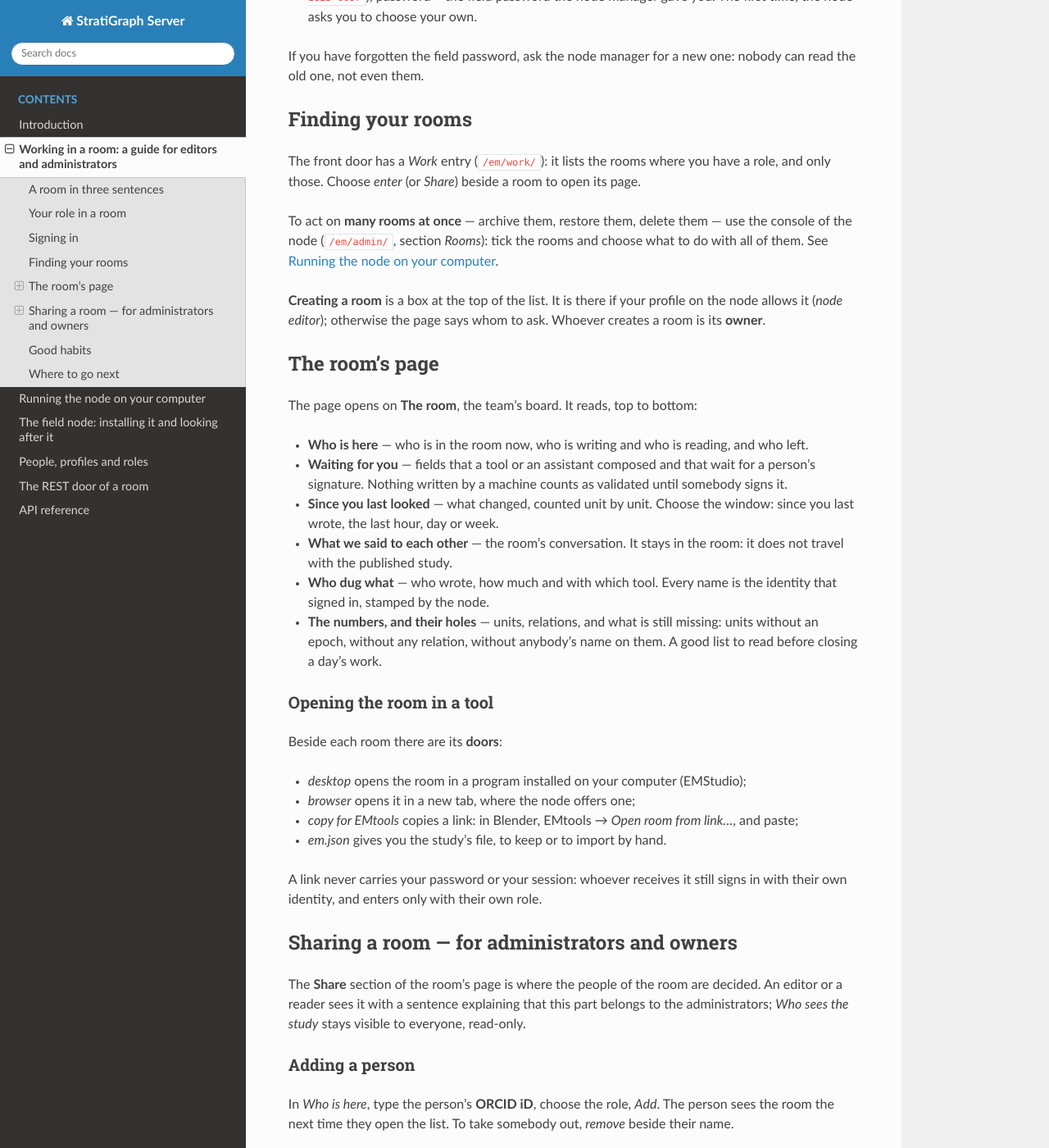
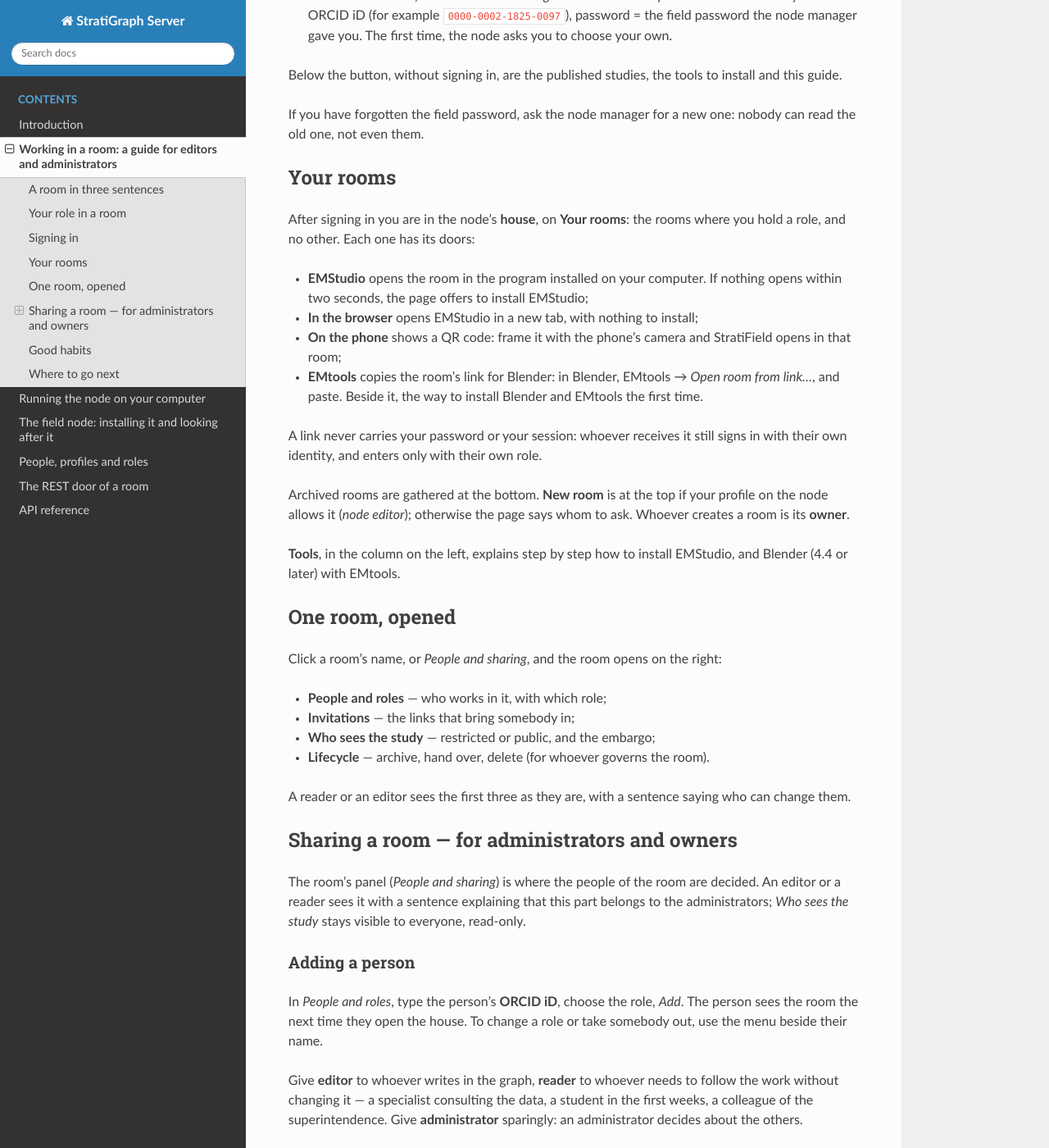
Before and after one commit to StratiGraph-ECCCH/stratigraph-server-doc, a Sphinx documentation site: the page built from docs/room-guide.rst, in a window 1280 px wide and 1400 px high, scrolled down 981 px. Shown: the whole window at 82% size. Built offline with Sphinx 7.4.7 and the Read the Docs theme 3.1.0, drawn with Linux system fonts in a browser that asks for light colours; some of the changed text lies outside the part shown.

Commit message:
The guides follow the node's new door and house: signing in at the door, Your rooms with each room's doors and the way to install the tools, a room opened in its panel, invitations that land in the house; the node's list with profiles and teams; the operator's sections in the house

```diff
--- a/docs/room-guide.rst
+++ b/docs/room-guide.rst
@@ -44,70 +44,64 @@ says which role was needed.
 Signing in
 ----------
 
-Open the node's front door in a browser — the address your node manager gives
-you, ending in ``/em/rooms/`` — and choose *Sign in*.
+Open the node's address in a browser — the one your node manager gives you, for
+example ``https://192.168.1.214:8443`` — and you are at the **door** of the node:
+one sentence on what is done here and one button.
 
 * **With a network**: *Sign in with ORCID*, with your usual ORCID account.
-* **On the excavation, without a network**: user name = your ORCID iD (for
-  example ``0000-0002-1825-0097``), password = the field password the node
-  manager gave you. The first time, the node asks you to choose your own.
+* **On the excavation, without a network**: *sign in with the node's password*.
+  User name = your ORCID iD (for example ``0000-0002-1825-0097``), password = the
+  field password the node manager gave you. The first time, the node asks you to
+  choose your own.
+
+Below the button, without signing in, are the published studies, the tools to
+install and this guide.
 
 If you have forgotten the field password, ask the node manager for a new one:
 nobody can read the old one, not even them.
 
-Finding your rooms
-------------------
+Your rooms
+----------
 
-The front door has a *Work* entry (``/em/work/``): it lists the rooms where you
-have a role, and only those. Choose *enter* (or *Share*) beside a room to
-open its page.
+After signing in you are in the node's **house**, on **Your rooms**: the rooms
+where you hold a role, and no other. Each one has its doors:
 
-To act on **many rooms at once** — archive them, restore them, delete them —
-use the console of the node (``/em/admin/``, section *Rooms*): tick the rooms
-and choose what to do with all of them. See :doc:`dev-node`.
-
-**Creating a room** is a box at the top of the list. It is there if your
-profile on the node allows it (*node editor*); otherwise the page says whom to
-ask. Whoever creates a room is its **owner**.
-
-The room's page
----------------
-
-The page opens on **The room**, the team's board. It reads, top to bottom:
-
-* **Who is here** — who is in the room now, who is writing and who is reading,
-  and who left.
-* **Waiting for you** — fields that a tool or an assistant composed and that
-  wait for a person's signature. Nothing written by a machine counts as
-  validated until somebody signs it.
-* **Since you last looked** — what changed, counted unit by unit. Choose the
-  window: since you last wrote, the last hour, day or week.
-* **What we said to each other** — the room's conversation. It stays in the
-  room: it does not travel with the published study.
-* **Who dug what** — who wrote, how much and with which tool. Every name is
-  the identity that signed in, stamped by the node.
-* **The numbers, and their holes** — units, relations, and what is still
-  missing: units without an epoch, without any relation, without anybody's
-  name on them. A good list to read before closing a day's work.
-
-Opening the room in a tool
-~~~~~~~~~~~~~~~~~~~~~~~~~~
-
-Beside each room there are its **doors**:
-
-* *desktop* opens the room in a program installed on your computer (EMStudio);
-* *browser* opens it in a new tab, where the node offers one;
-* *copy for EMtools* copies a link: in Blender, EMtools → *Open room from
-  link…*, and paste;
-* *em.json* gives you the study's file, to keep or to import by hand.
+* **EMStudio** opens the room in the program installed on your computer. If
+  nothing opens within two seconds, the page offers to install EMStudio;
+* **In the browser** opens EMStudio in a new tab, with nothing to install;
+* **On the phone** shows a QR code: frame it with the phone's camera and
+  StratiField opens in that room;
+* **EMtools** copies the room's link for Blender: in Blender, EMtools → *Open
+  room from link…*, and paste. Beside it, the way to install Blender and EMtools
+  the first time.
 
 A link never carries your password or your session: whoever receives it still
 signs in with their own identity, and enters only with their own role.
 
+Archived rooms are gathered at the bottom. **New room** is at the top if your
+profile on the node allows it (*node editor*); otherwise the page says whom to
+ask. Whoever creates a room is its **owner**.
+
+**Tools**, in the column on the left, explains step by step how to install
+EMStudio, and Blender (4.4 or later) with EMtools.
+
+One room, opened
+----------------
+
+Click a room's name, or *People and sharing*, and the room opens on the right:
+
+* **People and roles** — who works in it, with which role;
+* **Invitations** — the links that bring somebody in;
+* **Who sees the study** — restricted or public, and the embargo;
+* **Lifecycle** — archive, hand over, delete (for whoever governs the room).
+
+A reader or an editor sees the first three as they are, with a sentence saying
+who can change them.
+
 Sharing a room — for administrators and owners
 ----------------------------------------------
 
-The **Share** section of the room's page is where the people of the room are
+The room's panel (*People and sharing*) is where the people of the room are
 decided. An editor or a reader sees it with a sentence explaining that this
 part belongs to the administrators; *Who sees the study* stays visible to
 everyone, read-only.
@@ -115,9 +109,9 @@ everyone, read-only.
 Adding a person
 ~~~~~~~~~~~~~~~
 
-In *Who is here*, type the person's **ORCID iD**, choose the role, *Add*. The
-person sees the room the next time they open the list. To take somebody out,
-*remove* beside their name.
+In *People and roles*, type the person's **ORCID iD**, choose the role, *Add*.
+The person sees the room the next time they open the house. To change a role or
+take somebody out, use the menu beside their name.
 
 Give **editor** to whoever writes in the graph, **reader** to whoever needs to
 follow the work without changing it — a specialist consulting the data, a
@@ -128,20 +122,23 @@ Adding a team
 ~~~~~~~~~~~~~
 
 A **team** is a named list of people, made by the node manager or by a node
-editor. *Add team* gives the whole team a role at once; whoever joins the team
+editor, or written in the node's list (see :doc:`roles-and-users`). Type the
+team's id where you would type an ORCID, and the whole team gets the role at
+once; whoever joins the team
 later gets it too. When a person has a role of their own and one through a
 team, the higher one counts.
 
 Inviting with a link
 ~~~~~~~~~~~~~~~~~~~~
 
-*Invite by link*: choose the role (editor or reader) and *Make a link*. Copy it
-at once — the node keeps only a checksum and cannot show it again. Whoever opens
-it signs in with their own ORCID and receives the role the link offers.
+In *Invitations*, choose the role (editor or reader) and how long the link
+lasts, then *Create link*. It is copied for you and shown once — the node keeps
+only a checksum and cannot show it again. Whoever opens it arrives at the node's
+door, signs in with their own ORCID and finds the room in their house, with the
+role the link offers.
 
 Send invitation links in a private message, never in a public chat or on a
-slide, and **revoke** a link once the people it was for have come in. A link
-made here has no expiry until you revoke it.
+slide, and **revoke** a link once the people it was for have come in.
 
 Who sees the study
 ~~~~~~~~~~~~~~~~~~
@@ -162,7 +159,7 @@ Choose, set the date if there is one, *Save*.
 The owner
 ~~~~~~~~~
 
-*The live copy* shows who owns the room. The owner can **transfer** the room to
+The owner can **hand the room over** (*Lifecycle*) to
 another ORCID iD — for instance when the direction of an excavation changes
 hands. The previous owner stays as an administrator. Transferring hands over
 the job of managing the room; it does not change who signed what in the graph.
```
Also changed, not shown: docs/dev-node.rst (+6 -4 lines), docs/roles-and-users.rst (+27 -0 lines).
